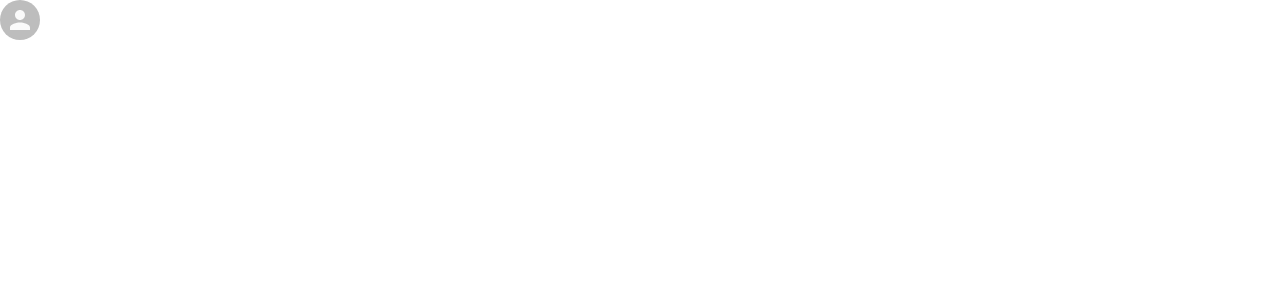
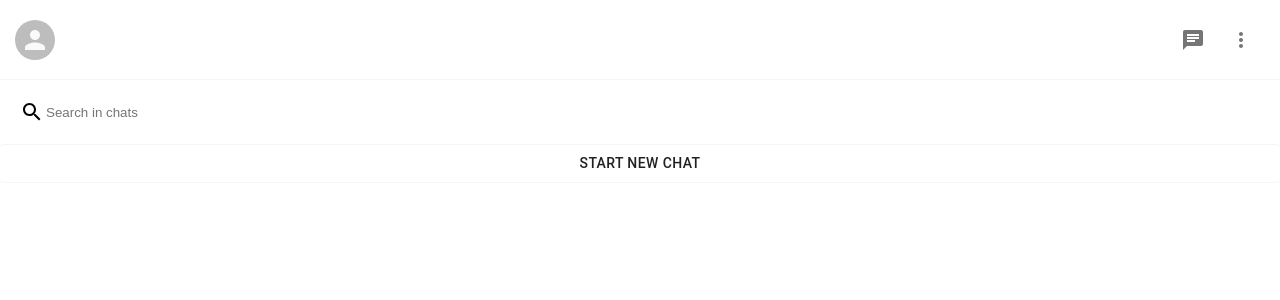
Before and after one commit to brakwaku/whatsapp-beta, a Next.js app: page / in a window 1280 px wide. Shown: the top 300 px of the page. Built offline with nearby package versions, Linux system fonts and the light colour scheme.

Commit message:
Firebase sdk installed and initialized

```diff
--- a/components/Sidebar.js
+++ b/components/Sidebar.js
@@ -1,5 +1,8 @@
 import styled from "styled-components";
-import { Avatar } from "@material-ui/core";
+import { Avatar, Button, IconButton } from "@material-ui/core";
+import ChatIcon from "@material-ui/icons/Chat";
+import MoreVertIcon from "@material-ui/icons/MoreVert";
+import SearchIcon from "@material-ui/icons/Search";
 
 const Sidebar = () => {
   return (
@@ -8,9 +11,23 @@
         <UserAvatar />
 
         <IconsContainer>
-
+          <IconButton>
+            <ChatIcon />
+          </IconButton>
+          <IconButton>
+            <MoreVertIcon />
+          </IconButton>
         </IconsContainer>
       </Header>
+
+      <Search>
+        <SearchIcon />
+        <SearchInput placeholder="Search in chats" />
+      </Search>
+
+      <SidebarButton>Start new chat</SidebarButton>
+
+      {/* //TODO List of chats */}
     </Container>
   );
 };
@@ -19,8 +36,46 @@
 
 const Container = styled.div``;
 
-const Header = styled.div``;
+const Search = styled.div`
+  display: flex;
+  align-items: center;
+  padding: 20px;
+  border-radius: 2px;
+`;
+
+const SidebarButton = styled(Button)`
+  width: 100%;
+  &&& {
+      border-top: 1px solid whitesmoke;
+      border-bottom: 1px solid whitesmoke;
+  }
+`;
+
+const SearchInput = styled.input`
+  outline-width: 0;
+  border: none;
+  flex: 1;
+`;
+
+const Header = styled.div`
+  display: flex;
+  position: sticky;
+  top: 0;
+  background-color: white;
+  z-index: 1;
+  justify-content: space-between;
+  align-items: center;
+  padding: 15px;
+  height: 80px;
+  border-bottom: 1px solid whitesmoke;
+`;
+
+const UserAvatar = styled(Avatar)`
+  cursor: pointer;
+
+  :hover {
+    opacity: 0.8;
+  }
+`;
 
 const IconsContainer = styled.div``;
-
-const UserAvatar = styled(Avatar)``;
--- a/package.json
+++ b/package.json
@@ -9,7 +9,8 @@
   },
   "dependencies": {
     "@material-ui/core": "^4.12.3",
-    "@mui/material": "^5.2.4",
+    "@material-ui/icons": "^4.11.2",
+    "firebase": "^9.6.1",
     "next": "12.0.7",
     "react": "17.0.2",
     "react-dom": "17.0.2",
```
Also changed, not shown: firebase.js (added, +12 -0 lines), 2 other files (tests, documents, lock files or other folders).
